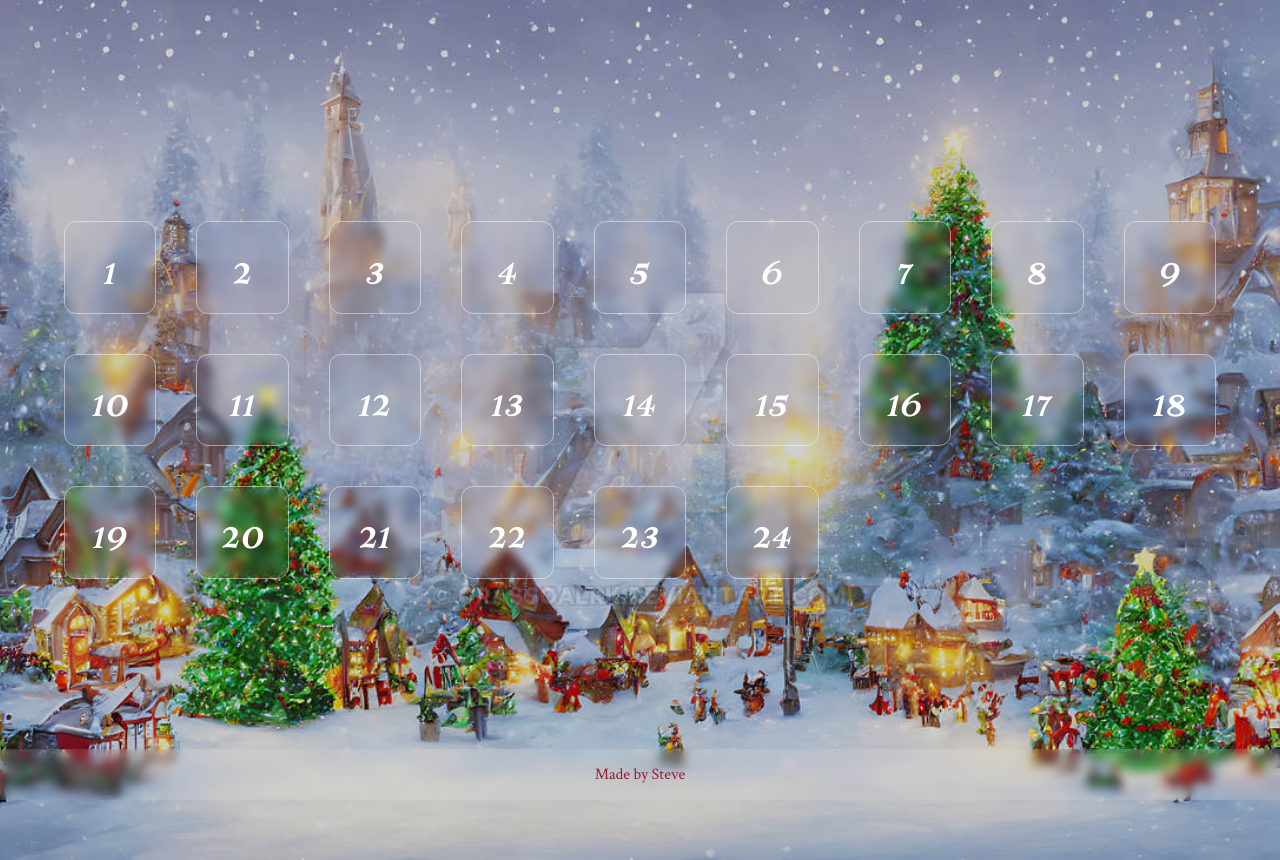
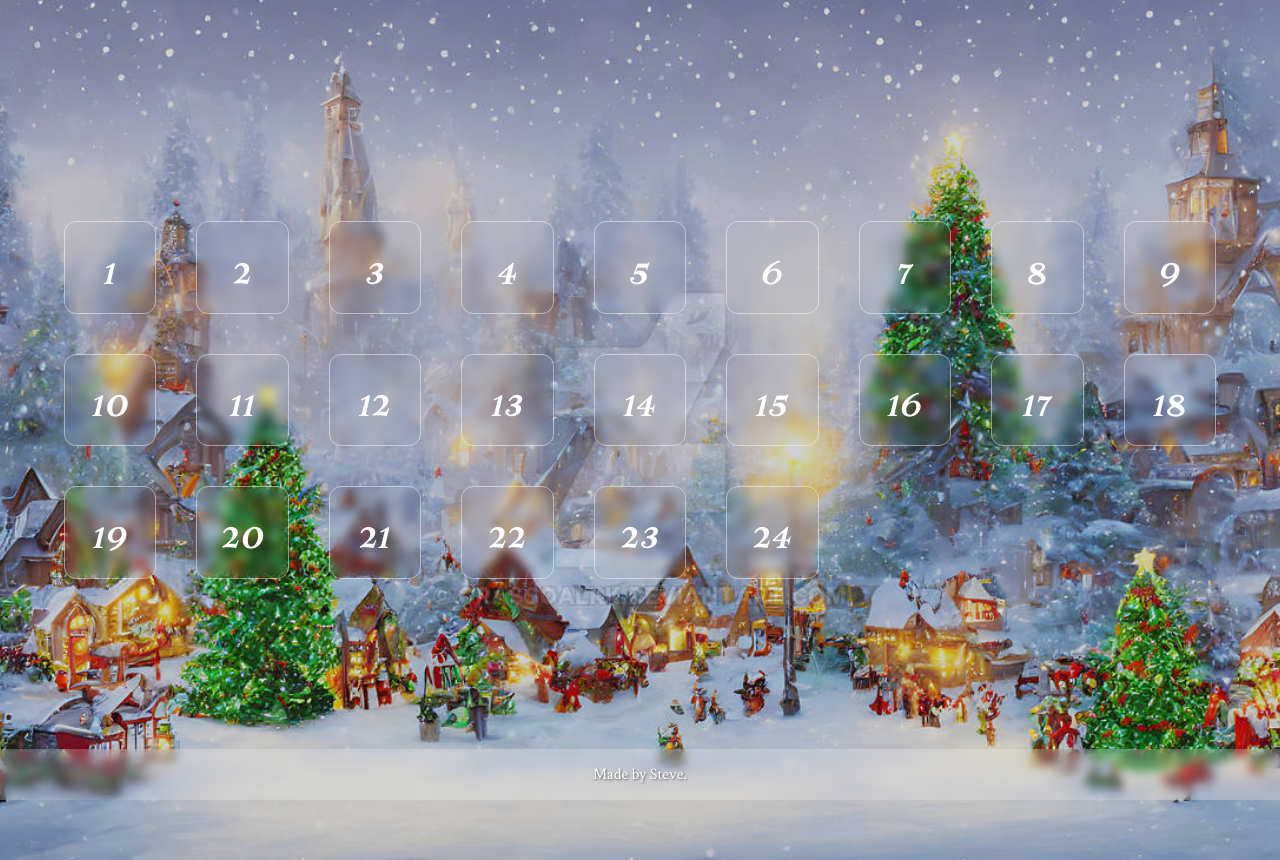
Before and after one commit to steveharrison/css-advent-calendar-2024, a React (Create React App) app in the folder css-advent-calendar/: page / in a window 1280 px wide. Built offline with nearby package versions, Linux system fonts and the light colour scheme.

Commit message:
Made footer text look nicer.

```diff
--- a/css-advent-calendar/src/components/Footer/Footer.module.css
+++ b/css-advent-calendar/src/components/Footer/Footer.module.css
@@ -6,18 +6,20 @@
   padding: 15px;
   text-align: center;
   font-family: 'Crimson Text', serif;
-  background: rgba(255, 255, 255, 0.1);
+  background: rgba(255, 255, 255, 0.2);
   backdrop-filter: blur(5px);
 }
 
 .link {
-  color: #9B1B30;
+  color: #fff;
   text-decoration: none;
   font-size: 16px;
   transition: opacity 0.3s ease;
+  text-shadow: 1px 1px 2px rgba(0, 0, 0, 0.5);
+  font-weight: 500;
 }
 
 .link:hover {
-  opacity: 0.8;
+  opacity: 0.9;
   text-decoration: underline;
 }
--- a/css-advent-calendar/src/components/Footer/Footer.tsx
+++ b/css-advent-calendar/src/components/Footer/Footer.tsx
@@ -10,7 +10,7 @@
         rel="noopener noreferrer"
         className={styles.link}
       >
-        Made by Steve
+        Made by Steve.
       </a>
     </footer>
   );
```
